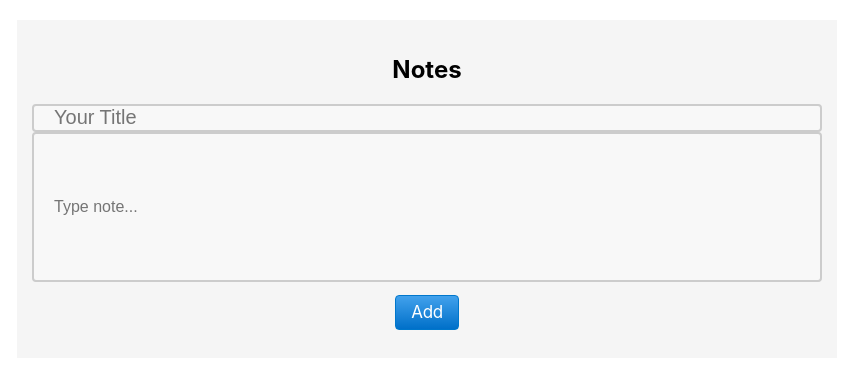
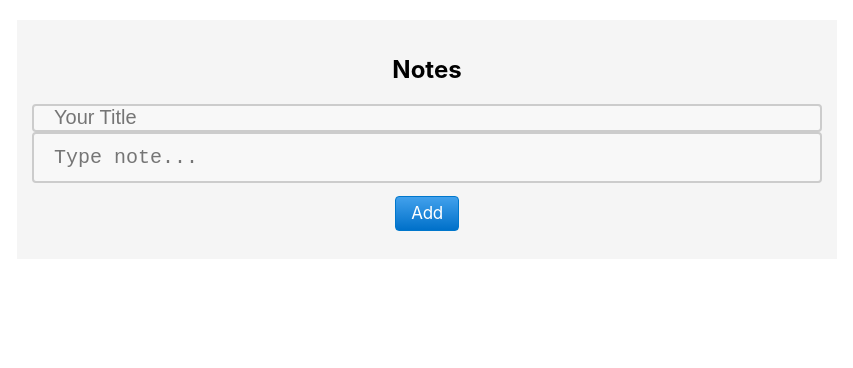
Before and after one commit to svulakh77/react-notes-app, a React (Create React App) app: page / in a window 1280 px wide. Shown: the part 210-578 px from the top of the page, without its empty margins (213-1066 px from the left). Built offline with nearby package versions, Linux system fonts and the light colour scheme.

Commit message:
finished 3.1

```diff
--- a/package.json
+++ b/package.json
@@ -6,10 +6,12 @@
     "@testing-library/jest-dom": "^5.16.5",
     "@testing-library/react": "^13.4.0",
     "@testing-library/user-event": "^13.5.0",
+    "bootstrap": "^5.2.3",
     "nanoid": "^4.0.0",
     "react": "^18.2.0",
     "react-dom": "^18.2.0",
     "react-scripts": "5.0.1",
+    "react-textarea-autosize": "^8.4.0",
     "web-vitals": "^2.1.4"
   },
   "scripts": {
--- a/src/App.css
+++ b/src/App.css
@@ -14,7 +14,7 @@
   border: 1px color #000;
   background-color: #f5f5f5;
 }
-.textarea{
+textarea{
   padding:15px;
   width: 100%;
   height: 150px;
@@ -23,7 +23,7 @@
   border: 2px solid #ccc;
   border-radius: 4px;
   background-color: #f8f8f8;
-  font-size: 16px;
+  font-size: 20px;
   resize: none;
 }
 .formButton{
--- a/src/components/Form.js
+++ b/src/components/Form.js
@@ -1,28 +1,29 @@
-import React, { useState } from "react";
+import React, { useState }  from "react";
 import { nanoid } from 'nanoid'
+import TextareaAutosize from 'react-textarea-autosize';
 
 function Form({addNote}) {
+  //const textRef = useRef("");
   const [text, setText] = useState("");
   const[title,setTitle] = useState("");
-  const [textareaheight, setTextareaheight] = useState(1);
+  //const [value, setValue] = useState(0);
+  const handleText = (e) => {
+    //setValue(e.target.value);
+    setText(e.target.value);
+  };
+
 
 
   const handleTitle = (e) =>{
     setTitle(e.target.value)
   }
-  const handleText = (e) => {
+  /*const handleText = (e) => {
     setText(e.target.value);
-    const height = e.target.scrollHeight;
-    const rows = e.target.rows;
-    const rowHeight = 15;
-    const trows = Math.ceil(height / rowHeight) - 1;
-    if (trows,textareaheight ) {
-      setTextareaheight(trows);
-    }
 
-      console.log((trows - rows) + ' more rows');
+    }*/
 
-    }
+
+
 
 
     const noteDate = new Date()
@@ -53,20 +54,20 @@ function Form({addNote}) {
       className="noteTitle"
       placeholder="Your Title"
       ></input>
-      <input
+      <TextareaAutosize
         value={text}
         onChange={handleText}
         className="textarea"
         placeholder="Type note..."
-        required>
+        required
 
-      </input>
+      />
       <div className="buttonBox">
       <button className="formButton" onClick={handleSubmit} type="submit">Add</button>
       </div>
     </div>
   );
-}
+  }
 
 
 export default Form;
```
Also changed, not shown: 1 other file (tests, documents, lock files or other folders).
